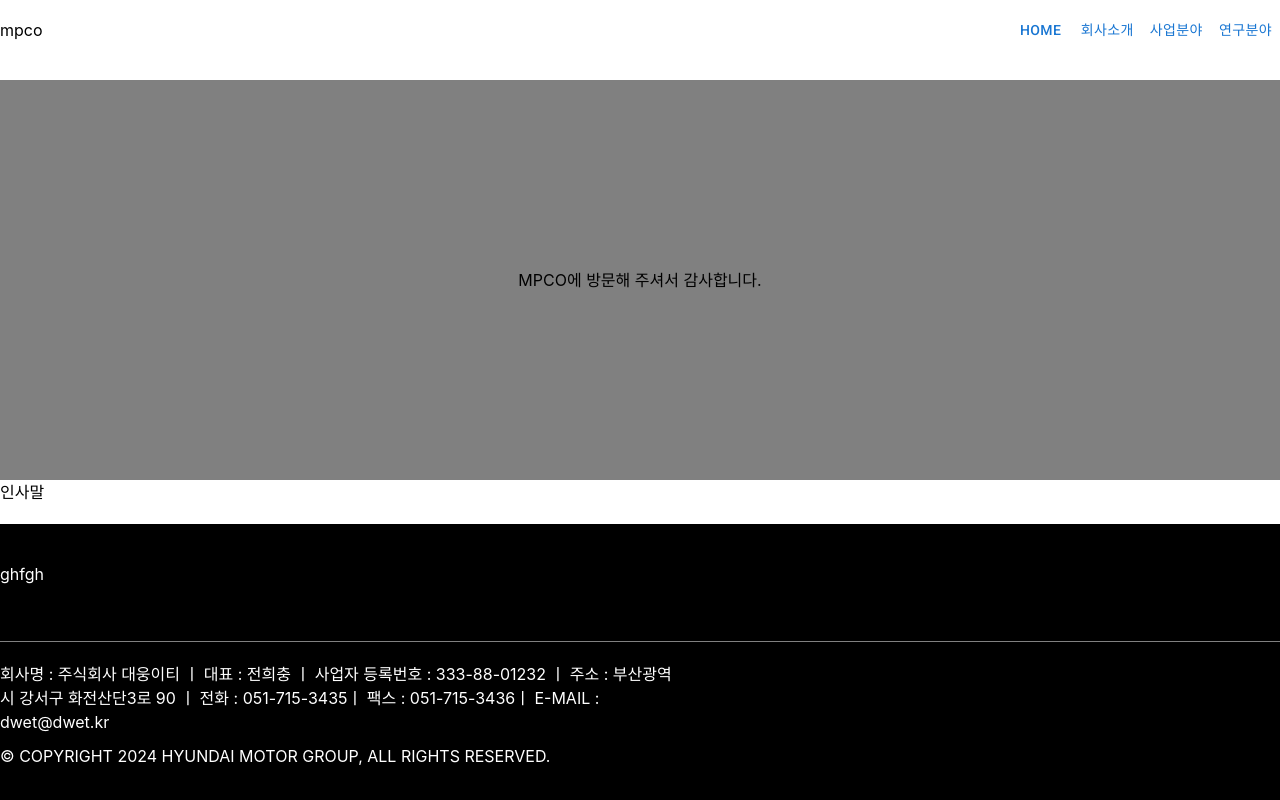
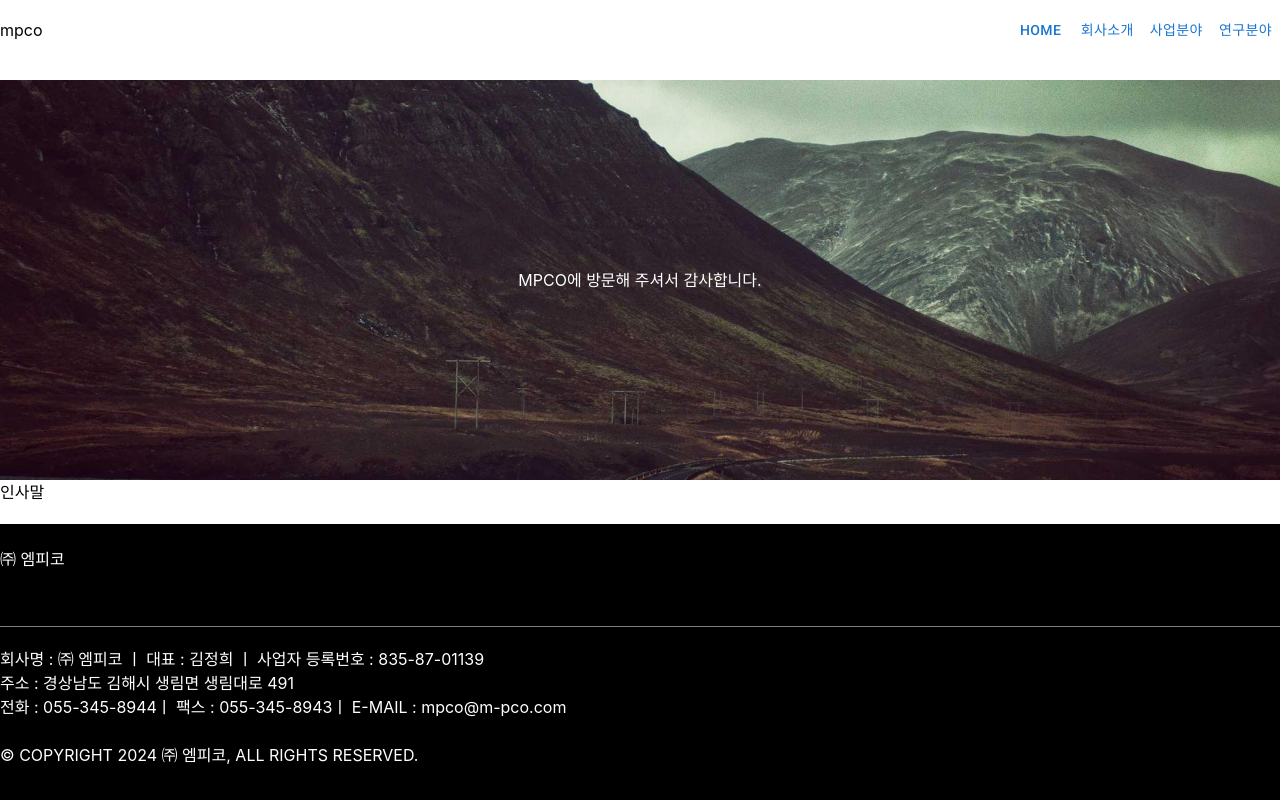
Before and after one commit to MPCO-Web/mpco-web, a React (Create React App) app: page /about/greetings in a window 1280 px wide. Built offline with nearby package versions, Linux system fonts and the light colour scheme; the HTML template or start-up script is replaced by a standard one.

Commit message:
feat(common): add banner

```diff
--- a/src/domains/components/Banner.tsx
+++ b/src/common/components/Banner.tsx
@@ -1,6 +1,8 @@
 import React from 'react';
 
 import { css } from '@emotion/css';
+
+import test from '@common/assets/images/test.jpg';
 
 interface BannerProps {
 	text: string;
@@ -16,10 +18,19 @@ const Banner: React.FC<BannerProps> = ({ text }) => {
 					height: 400px;
 					justify-content: center;
 					align-items: center;
-					background-color: gray;
+					overflow: hidden;
 				`}
 			>
-				<div>
+				<img width={4096} height={2160} src={test} alt="banner" />
+				<div
+					className={css`
+						position: absolute;
+						display: flex;
+						justify-content: center;
+						align-items: center;
+						color: white;
+					`}
+				>
 					<h1>{text}</h1>
 				</div>
 			</div>
--- a/src/common/templates/page-templates/PageLayout.tsx
+++ b/src/common/templates/page-templates/PageLayout.tsx
@@ -56,26 +56,24 @@ const PageLayout: React.FC = () => {
 							margin-bottom: 20px;
 						`}
 					>
-						ghfgh
+						㈜ 엠피코
 					</div>
 					<div
 						className={css`
 							display: flex;
 							width: 100%;
 							height: 100px;
+							margin-bottom: 30px;
 						`}
 					>
 						<div className="w-full max-w-2xl">
-							<p
-								className={css`
-									margin-bottom: 10px;
-								`}
-							>
-								회사명 : 주식회사 대웅이티 ㅣ 대표 : 전희충 ㅣ 사업자 등록번호 : 333-88-01232 ㅣ
-								주소 : 부산광역시 강서구 화전산단3로 90 ㅣ 전화 : 051-715-3435ㅣ 팩스 :
-								051-715-3436ㅣ E-MAIL : dwet@dwet.kr
+							<p>
+								회사명 : ㈜ 엠피코 ㅣ 대표 : 김정희 ㅣ 사업자 등록번호 : 835-87-01139 <br />
+								주소 : 경상남도 김해시 생림면 생림대로 491 <br />
+								전화 : 055-345-8944ㅣ 팩스 : 055-345-8943ㅣ E-MAIL : mpco@m-pco.com
 							</p>
-							<p>© COPYRIGHT 2024 HYUNDAI MOTOR GROUP, ALL RIGHTS RESERVED.</p>
+							<br />
+							<p>© COPYRIGHT 2024 ㈜ 엠피코, ALL RIGHTS RESERVED.</p>
 						</div>
 					</div>
 					<div />
--- a/src/domains/about/pages/GreetingsPage.tsx
+++ b/src/domains/about/pages/GreetingsPage.tsx
@@ -1,6 +1,6 @@
 import React from 'react';
 
-import Banner from '../../components/Banner';
+import Banner from '@common/components/Banner';
 
 const GreetingsPage = () => {
 	return (
--- a/src/domains/about/pages/HistoryPage.tsx
+++ b/src/domains/about/pages/HistoryPage.tsx
@@ -1,6 +1,6 @@
 import React from 'react';
 
-import Banner from '../../components/Banner';
+import Banner from '@common/components/Banner';
 
 const HistoryPage = () => {
 	return (
--- a/src/domains/about/pages/LocationPage.tsx
+++ b/src/domains/about/pages/LocationPage.tsx
@@ -1,6 +1,6 @@
 import React from 'react';
 
-import Banner from '../../components/Banner';
+import Banner from '@common/components/Banner';
 
 const LocationPage = () => {
 	return (
--- a/src/domains/about/pages/OrganizationPage.tsx
+++ b/src/domains/about/pages/OrganizationPage.tsx
@@ -1,6 +1,6 @@
 import React from 'react';
 
-import Banner from '../../components/Banner';
+import Banner from '@common/components/Banner';
 
 const OrganizationPage = () => {
 	return (
--- a/src/domains/research-area/pages/EquipmentsPage.tsx
+++ b/src/domains/research-area/pages/EquipmentsPage.tsx
@@ -1,6 +1,6 @@
 import React from 'react';
 
-import Banner from '../../components/Banner';
+import Banner from '@common/components/Banner';
 
 const EquipmentsPage = () => {
 	return (
--- a/src/domains/research-area/pages/LicensePage.tsx
+++ b/src/domains/research-area/pages/LicensePage.tsx
@@ -1,6 +1,6 @@
 import React from 'react';
 
-import Banner from '../../components/Banner';
+import Banner from '@common/components/Banner';
 
 const LicensePage = () => {
 	return (
--- a/src/domains/work-area/pages/ProductsPage.tsx
+++ b/src/domains/work-area/pages/ProductsPage.tsx
@@ -1,6 +1,6 @@
 import React from 'react';
 
-import Banner from '../../components/Banner';
+import Banner from '@common/components/Banner';
 
 const ProductsPage = () => {
 	return (
--- a/src/domains/work-area/pages/WorkPage.tsx
+++ b/src/domains/work-area/pages/WorkPage.tsx
@@ -1,6 +1,6 @@
 import React from 'react';
 
-import Banner from '../../components/Banner';
+import Banner from '@common/components/Banner';
 
 const WorkPage = () => {
 	return (
--- /dev/null
+++ b/src/types.d.ts
@@ -0,0 +1,5 @@
+declare module '*.jpg';
+declare module '*.jpeg';
+declare module '*.png';
+declare module '*.gif';
+declare module '*.svg';
--- a/tsconfig.json
+++ b/tsconfig.json
@@ -19,7 +19,7 @@
 		"noImplicitThis": true,
 		"strictNullChecks": true
 	},
-	"include": ["**/*.ts", "**/*.tsx", "**/*.d.ts"],
+	"include": ["src/**/*"],
 	"exclude": ["node_modules"],
 	"extends": "./tsconfig.paths.json"
 }
```
Also changed, not shown: src/common/assets/images/test.jpg (added).
